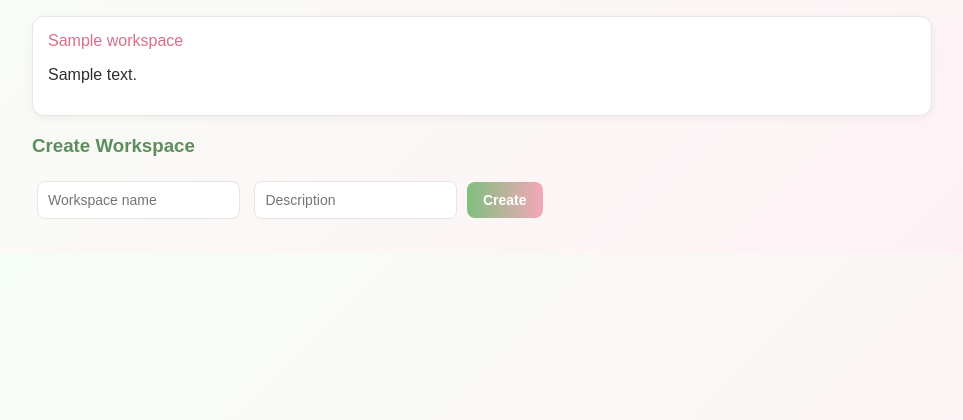
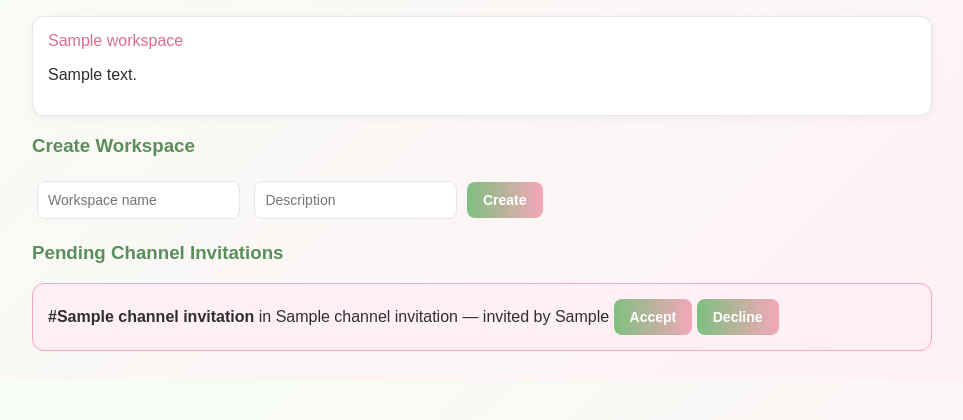
Before and after one commit to Janosia/slack-clone, a Flask app: page /dashboard in a window 1280 px wide. Shown: the part 290-710 px from the top of the page, without its empty margins (158-1121 px from the left). Run offline with Flask 3, Linux system fonts and the light colour scheme; the visitor is signed in with stand-in values (Sample User, id 1); a database or web service that is not in the repository returns one stand-in record (values such as "Sample title"); some libraries are stand-ins or nearby versions.

Commit message:
added pending channel invitation button

```diff
--- a/templates/dashboard.html
+++ b/templates/dashboard.html
@@ -36,4 +36,22 @@
   <input name="description" placeholder="Description">
   <button type="submit">Create</button>
 </form>
+
+{% if channel_invitations %}
+<h3>Pending Channel Invitations</h3>
+{% for inv in channel_invitations %}
+<div class="invite-card">
+  <b>#{{ inv.channel_name }}</b>
+  in {{ inv.workspace_name }}
+  — invited by {{ inv.invited_by }}
+  <form method="POST"
+        action="{{ url_for('respond_channel_invitation',
+                           inv_id=inv.invitation_id) }}"
+        style="display:inline">
+    <button name="action" value="accepted">Accept</button>
+    <button name="action" value="declined">Decline</button>
+  </form>
+</div>
+{% endfor %}
+{% endif %}
 {% endblock %}
```
